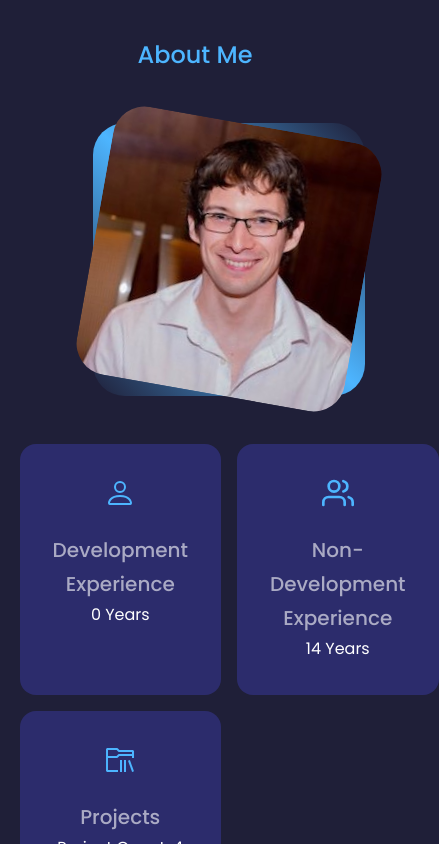
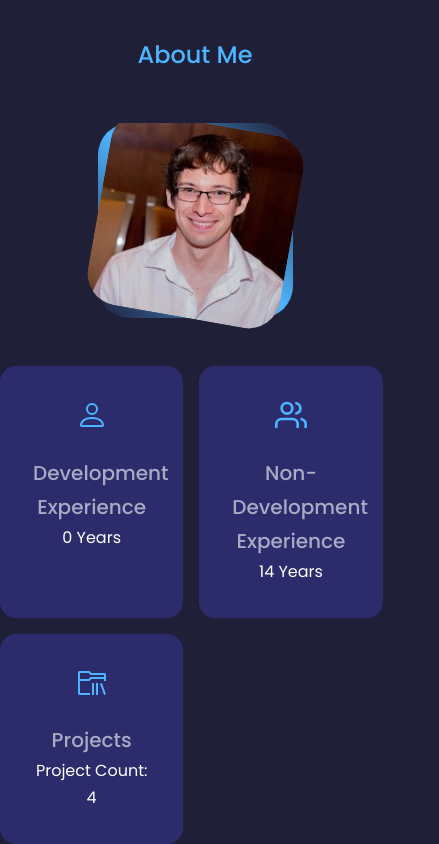
Before and after one commit to ericeinerson/react-portfolio, a React (Create React App) app: page / in a window 390 px wide. Shown: the part 960-1804 px from the top of the page, 439 px wide, since content can reach past the window. Built offline with nearby package versions, Linux system fonts and the light colour scheme.

Commit message:
fixed CSS for mobile devices

```diff
--- a/src/App.css
+++ b/src/App.css
@@ -2,3 +2,15 @@ body {
     background: black;
     color: white;
 }
+
+@media screen and (max-width: 600px) {
+    .container {
+        width: 100%;
+        margin: 10px;
+        overflow: hidden;
+    }
+
+    section>h2 {
+        margin-top: 2rem;
+    }
+}
--- a/src/components/About/about.css
+++ b/src/components/About/about.css
@@ -94,20 +94,24 @@
 @media screen and (max-width: 600px) {
 
     .about__me {
-        width: 65%;
+        /* width: 90%; */
         margin: 0 auto 3rem;
     }
 
     .about__cards {
+        width: 40vw;
         grid-template-columns: 1fr 1fr;
         gap: 1rem;
     }
 
+    .about__card {
+        width: 47vw;
+    }
+
     .about__content {
         text-align: center;
-    }
-
-    .about__content p {
-        margin: 1.5rem 0;
+        justify-content: center;
+        width: 100%;
+        position: relative;
     }
 }
--- a/src/components/Contact/Contact.js
+++ b/src/components/Contact/Contact.js
@@ -34,7 +34,7 @@ function Contact() {
             <a href="https://www.linkedin.com/in/eric-einerson/" target="_blank">Send a LinkedIn Message</a>
           </article>
         </div>
-        <form ref={form} onSubmit={sendEmail}>
+        <form ref={form} className="email__form" onSubmit={sendEmail}>
           <input type="text" name="name" placeholder='Your Full Name' required />
           <input type="email" name="email" placeholder='Your Email' required />
           <textarea name="message" rows="7" placeholder='Your Message' required></textarea>
--- a/src/components/Contact/contact.css
+++ b/src/components/Contact/contact.css
@@ -64,7 +64,10 @@ form {
 /* ==============MEDIA QUERIES (SMALL DEVICES==========*/
 
 @media screen and (max-width: 600px) {
-    .container.contacts__container {
-        width: var(--container-width-sm);
+    .container.contact__container {
+        display: flex;
+        flex-direction: column;
+        justify-content: center;
+        width: 100%;
     }
 }
--- a/src/components/Experience/experience.css
+++ b/src/components/Experience/experience.css
@@ -63,6 +63,9 @@
 @media screen and (max-width: 600px) {
     .experience__container {
         gap: 1rem;
+        width: 100%;
+        margin: 0;
+        overflow: hidden;
     }
 
     .experience__container > div {
--- a/src/components/Footer/footer.css
+++ b/src/components/Footer/footer.css
@@ -55,6 +55,11 @@ footer a {
 /* ==============MEDIA QUERIES (SMALL DEVICES==========*/
 
 @media screen and (max-width: 600px) {
+    .container {
+        width: 100%;
+        margin: 0;
+        overflow: hidden;
+    }
     .permalinks {
         flex-direction: column;
         gap: 1.5rem;
--- a/src/components/Header/header.css
+++ b/src/components/Header/header.css
@@ -69,6 +69,9 @@ header {
 @media screen and (max-width: 600px) {
     .header {
         height: 100vh;
+        width: 100%;
+        margin: 0;
+        overflow: hidden;
     }
 
     .header__socials, .scroll__down {
--- a/src/components/Nav/nav.css
+++ b/src/components/Nav/nav.css
@@ -31,3 +31,11 @@ nav a.active {
     background: var(--color-primary);
     color: var(--color-bg);
 }
+
+@media screen and (max-width: 600px) {
+    .header {
+        width: 100%;
+        margin: 0;
+        overflow: hidden;
+    }
+}
--- a/src/components/Portfolio/portfolio.css
+++ b/src/components/Portfolio/portfolio.css
@@ -44,6 +44,9 @@
 
 @media screen and (max-width: 600px) {
     .portfolio__container{
+        width: 100%;
+        overflow: hidden;
+        margin: 0;
         grid-template-columns: 1fr;
         gap: 1rem;
     }
--- a/src/components/Testimonials/testimonials.css
+++ b/src/components/Testimonials/testimonials.css
@@ -43,7 +43,9 @@
 
 @media screen and (max-width: 600px) {
     .container.testimonials__container {
-        width: var(--container-width-sm);
+        width: 100%;
+        overflow: hidden;
+        margin: 0;
     }
 
     .client__review {
--- a/src/index.css
+++ b/src/index.css
@@ -120,7 +120,9 @@ img {
 
 @media screen and (max-width: 600px){
     .container {
-        width: var(--container-width-sm);
+        width: 100%;
+        margin: 0;
+        overflow: hidden;
     }
 
     section > h2 {
```
